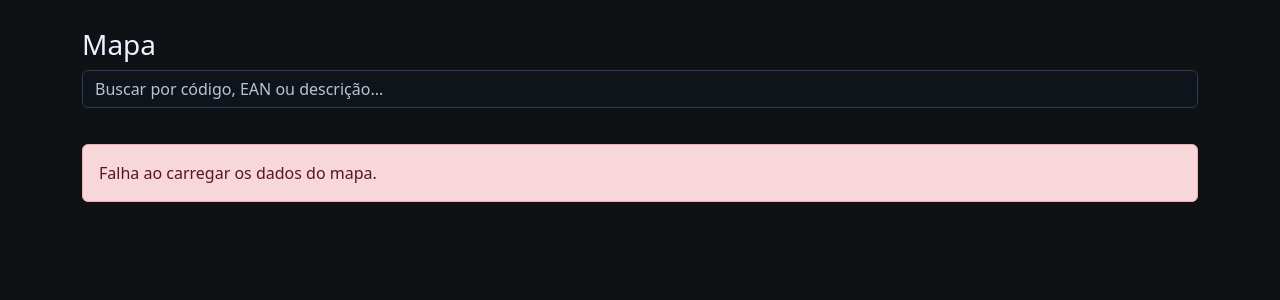
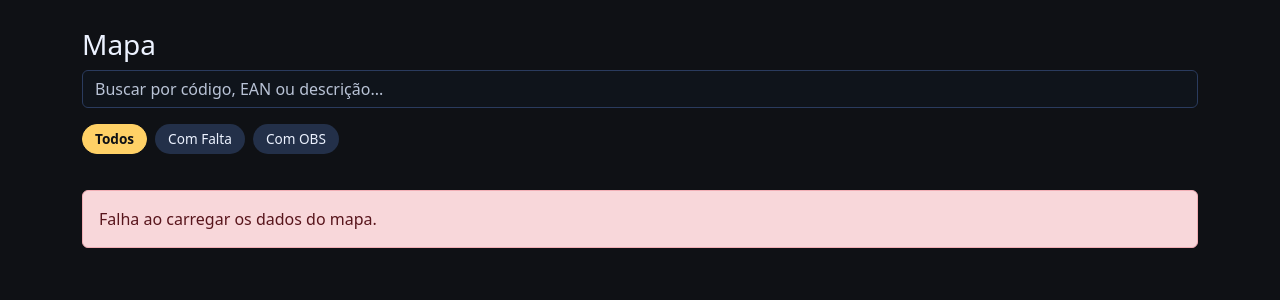
Before and after one commit to Luangscruznfe/confie-apps, a Flask app: template conferencia_app/templates/mapa_detalhe.html in a window 1280 px wide. Shown: the part 54-354 px from the top of the page. Run offline with Flask 3, Linux system fonts and the light colour scheme; the template is opened without the code that fills it, so the values that code supplies are empty; some libraries are stand-ins or nearby versions.

Commit message:
layout mapa

```diff
--- a/conferencia_app/templates/mapa_detalhe.html
+++ b/conferencia_app/templates/mapa_detalhe.html
@@ -21,7 +21,7 @@
         .list-group-item { background-color: var(--panel); border-color: #222c3f; }
         .list-group-item.separado { background-color: var(--ok-bg); }
         .list-group-item.faltou { background-color: var(--err-bg); }
-        .list-group-item.pendente { background-color: var(--warn-bg); } /* Novo estilo para pendente */
+        .list-group-item.pendente { background-color: var(--warn-bg); }
         .form-control, .input-group-text, .modal-content {
             background-color: var(--input-bg); color: var(--ink); border-color: var(--input-line);
         }
@@ -40,6 +40,24 @@
  	 font-weight: 700;
   	letter-spacing: .3px;
 	}
+
+    /* NOVO: Estilos para os botões de filtro */
+    .filter-pill {
+        display: inline-block;
+        padding: 0.25rem 0.75rem;
+        background-color: var(--chip);
+        border-radius: 1rem;
+        cursor: pointer;
+        font-size: 0.85rem;
+        transition: background-color 0.2s;
+        border: 1px solid transparent;
+    }
+    .filter-pill.active {
+        background-color: var(--warn);
+        color: var(--bg);
+        font-weight: 600;
+        border-color: var(--warn);
+    }
     </style>
 </head>
 <body>
@@ -52,6 +70,13 @@
     <div class="sticky-top-bar">
         <h3 class="mb-2">{{ nome_mapa or 'Mapa' }} <span class="text-info">{{ numero_carga }}</span></h3>
         <input id="busca" class="form-control" placeholder="Buscar por código, EAN ou descrição...">
+
+        <div class="d-flex gap-2 mt-3">
+            <span class="filter-pill" id="filter-todos" onclick="setFilter('todos')">Todos</span>
+            <span class="filter-pill" id="filter-falta" onclick="setFilter('falta')">Com Falta</span>
+            <span class="filter-pill" id="filter-obs" onclick="setFilter('obs')">Com OBS</span>
+        </div>
+
         <div id="resumo" class="text-secondary small mt-2"></div>
     </div>
     <div id="grupos-container" class="mt-3">
@@ -88,6 +113,20 @@
     const NUMERO_CARGA = {{ numero_carga | tojson }};
     let STATE = { grupos: [], itens: [] };
     let modalFaltou;
+    // NOVO: Variável de estado do filtro
+    let activeFilter = 'todos';
+
+    // NOVO: Função para definir o filtro ativo
+    function setFilter(filterType) {
+        activeFilter = filterType;
+        // Atualiza a classe 'active' nos botões
+        document.querySelectorAll('.filter-pill').forEach(pill => {
+            pill.classList.remove('active');
+        });
+        document.getElementById(`filter-${filterType}`).classList.add('active');
+        // Re-renderiza a lista de itens com o novo filtro
+        renderItens();
+    }
 
     function badge(text, className) { return `<span class="badge ${className} me-1">${text}</span>`; }
 
@@ -98,11 +137,35 @@
         let total = 0, marcados = 0;
 
         STATE.grupos.forEach(grupo => {
+            // LÓGICA DE FILTRO ATUALIZADA
             const itensFiltrados = STATE.itens.filter(it => {
+                // 1. O item deve pertencer ao grupo atual
                 if (it.grupo_codigo !== grupo.grupo_codigo) return false;
-                if (!query) return true;
-                const searchable = `${it.codigo || ''} ${it.cod_barras || ''} ${it.descricao || ''}`.toLowerCase();
-                return searchable.includes(query);
+
+                // 2. O item deve corresponder ao filtro de status (Todos, Falta, OBS)
+                let matchesStatusFilter = false;
+                switch (activeFilter) {
+                    case 'falta':
+                        matchesStatusFilter = it.faltou === true;
+                        break;
+                    case 'obs':
+                        matchesStatusFilter = it.pendente === true;
+                        break;
+                    case 'todos':
+                    default:
+                        matchesStatusFilter = true;
+                        break;
+                }
+                if (!matchesStatusFilter) return false;
+
+                // 3. O item deve corresponder à busca por texto (se houver)
+                if (query) {
+                    const searchable = `${it.codigo || ''} ${it.cod_barras || ''} ${it.descricao || ''}`.toLowerCase();
+                    return searchable.includes(query);
+                }
+
+                // Se passou por todas as verificações, o item é exibido
+                return true;
             });
 
             if (itensFiltrados.length === 0) return;
@@ -141,7 +204,7 @@
                 let itemClasses = "list-group-item d-flex flex-column flex-md-row justify-content-between gap-3 p-3";
                 if (it.separado) itemClasses += " separado";
                 if (it.faltou) itemClasses += " faltou";
-                if (it.pendente) itemClasses += " pendente"; // Adiciona classe para pendente
+                if (it.pendente) itemClasses += " pendente";
 
                 const descCompleta = [it.cod_barras, it.codigo, it.descricao, it.fabricante].filter(Boolean).join(' ');
                 const qtdPedida = `${it.qtd_unidades || ''} ${it.unidade || ''} ${it.pack_qtd > 1 ? `(C/${it.pack_qtd})` : ''}`.trim();
@@ -171,7 +234,7 @@
             html += `</div></div>`;
         });
 
-        container.innerHTML = html || '<div class="alert alert-secondary">Nenhum item encontrado para a busca.</div>';
+        container.innerHTML = html || '<div class="alert alert-secondary">Nenhum item encontrado. Verifique a busca e o filtro selecionado.</div>';
         document.getElementById('resumo').textContent = total > 0 ? `${marcados} de ${total} itens marcados.` : '';
     }
 
@@ -209,23 +272,22 @@
             qtd_separada: qtdSeparada,
             faltou: qtdSeparada < qtdPedida,
             separado: true,
-            pendente: false // Se marcou falta, não está mais pendente
+            pendente: false
         };
 
         await atualizarItem(itemId, patch);
         modalFaltou.hide();
     }
 
-    // Nova função para marcar/desmarcar item como pendente
     async function marcarPendente(itemId, pendente) {
         const item = STATE.itens.find(it => it.id === itemId);
         if (!item) return;
 
         const patch = {
             pendente: pendente,
-            separado: false, // Se está pendente, não está separado
-            faltou: false,   // Se está pendente, não está com falta (é outro tipo de problema)
-            qtd_separada: null // Reseta quantidade separada se estiver pendente
+            separado: false,
+            faltou: false,
+            qtd_separada: null
         };
 
         await atualizarItem(itemId, patch);
@@ -254,7 +316,7 @@
     async function atualizarItem(itemId, patch) {
         const item = STATE.itens.find(it => it.id === itemId);
         if (item) Object.assign(item, patch);
-        renderItens(); // Renderiza imediatamente com o estado local atualizado
+        renderItens();
 
         const response = await fetch('/api/mapa/item/atualizar', {
             method: 'POST',
@@ -264,8 +326,6 @@
         const data = await response.json();
 
         if (data.ok && data.updated_fields) {
-            // Se o servidor retornar campos atualizados (ex: recalculou status),
-            // atualiza o estado novamente e renderiza.
             if (item) Object.assign(item, data.updated_fields);
             renderItens();
         }
@@ -275,9 +335,9 @@
         STATE.itens.forEach(it => {
             if (it.grupo_codigo === grupoCodigo) {
                 it.separado = separado;
-                it.pendente = false; // Ao marcar/desmarcar grupo, remove pendência
-                it.faltou = false;   // Ao marcar/desmarcar grupo, remove falta
-                it.qtd_separada = null; // Reseta qtd separada
+                it.pendente = false;
+                it.faltou = false;
+                it.qtd_separada = null;
             }
         });
         renderItens();
@@ -306,6 +366,7 @@
     document.addEventListener('DOMContentLoaded', () => {
         modalFaltou = new bootstrap.Modal(document.getElementById('modalFaltou'));
         carregarDados();
+        setFilter('todos'); // Define o filtro inicial como 'Todos'
     });
 </script>
 </body>
```
